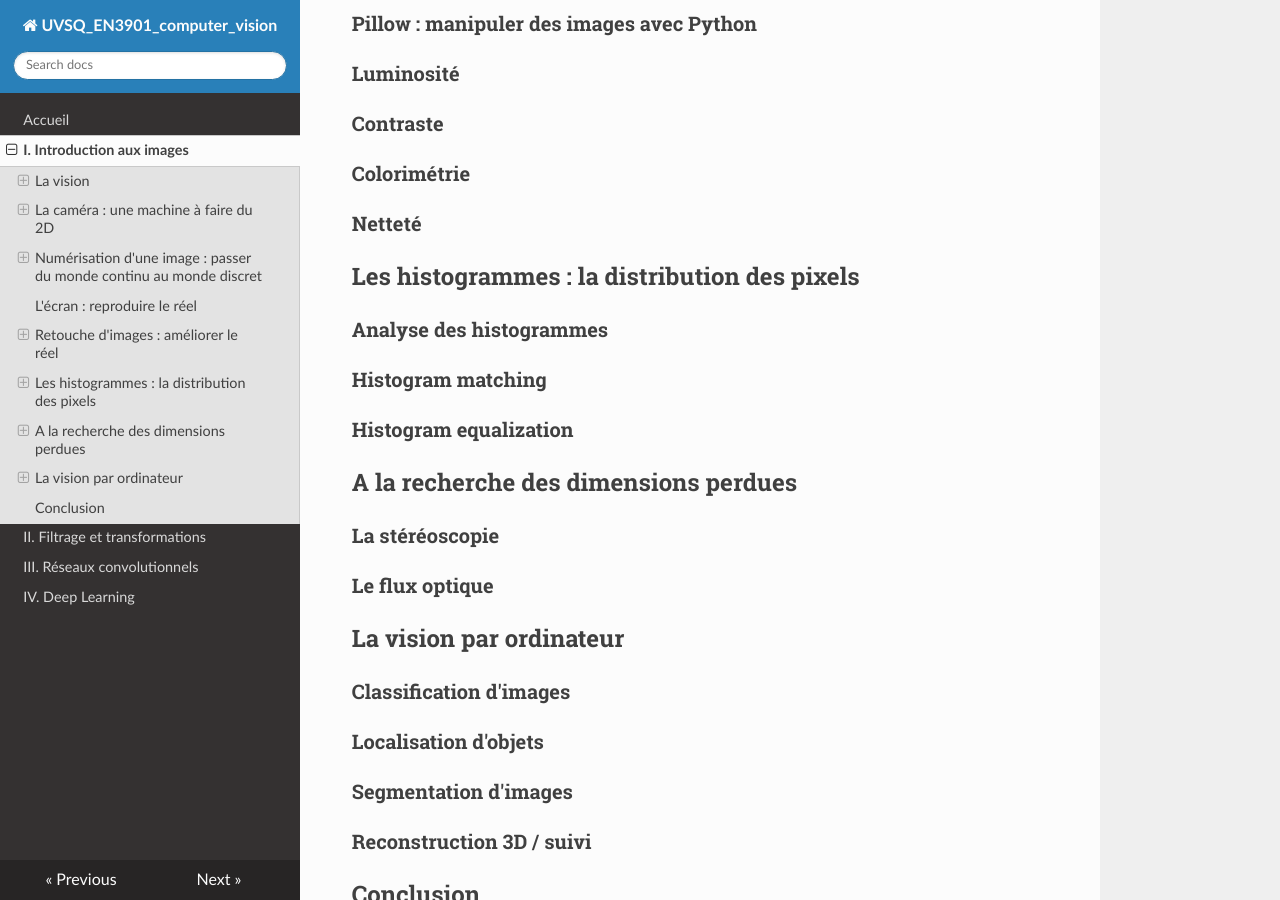
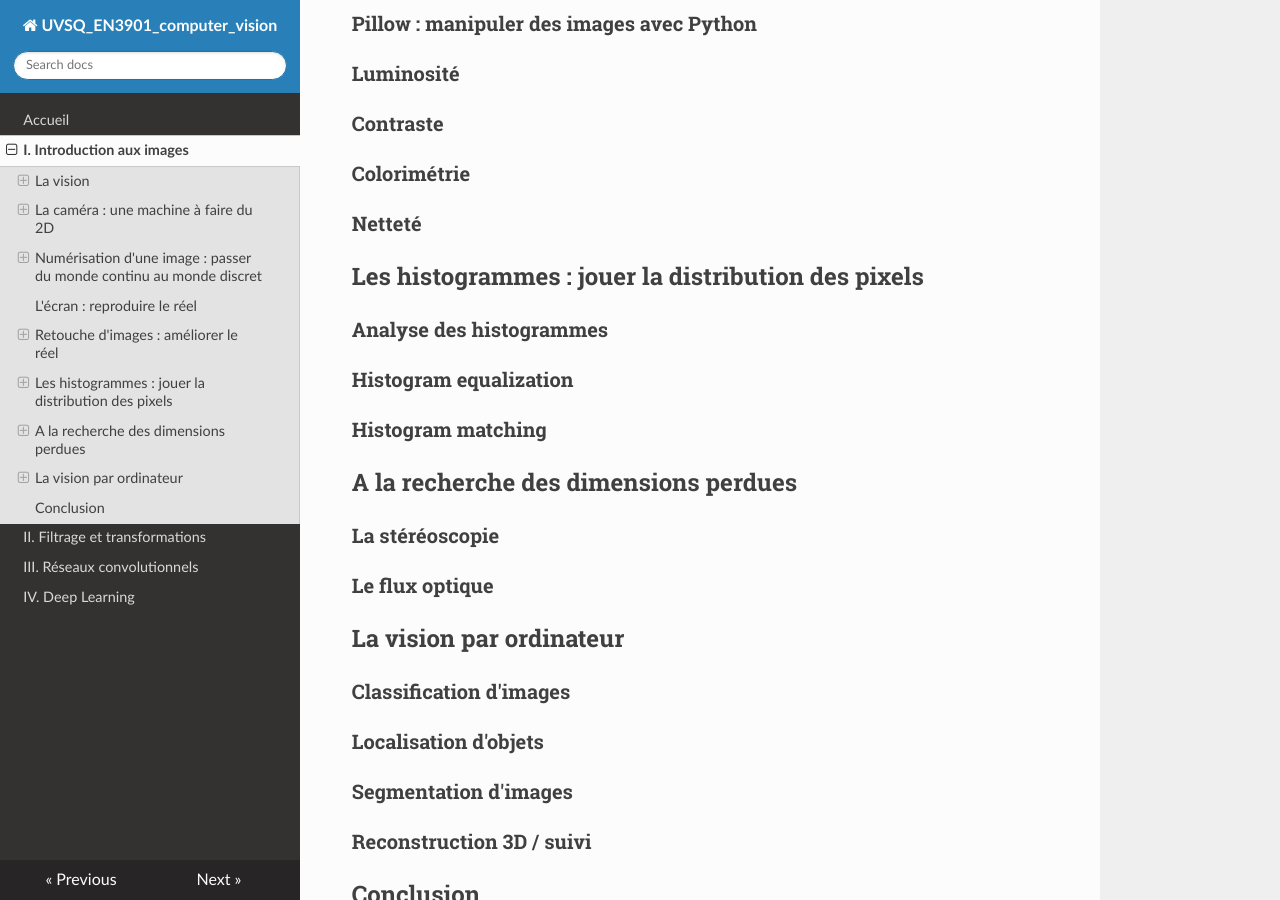
Before and after one commit to NicOudart/UVSQ_EN3901_computer_vision, an MkDocs documentation site: the page built from docs/Chap1_Introduction_images.md, in a window 1280 px wide and 900 px high, scrolled down 1597 px. Built offline with MkDocs 1.6.1, drawn with Linux system fonts in a browser that asks for light colours; nearby versions of some CDN libraries.

Commit message:
-Progress on Chapter 1.

```diff
--- a/docs/Chap1_Introduction_images.md
+++ b/docs/Chap1_Introduction_images.md
@@ -57,13 +57,13 @@ L’image des objets s’y trouve représentée avec une netteté, une fidé
 
 ### Netteté
 
-## Les histogrammes : la distribution des pixels
+## Les histogrammes : jouer la distribution des pixels
 
 ### Analyse des histogrammes
 
+### Histogram equalization
+
 ### Histogram matching
-
-### Histogram equalization
 
 ## A la recherche des dimensions perdues
 
```
